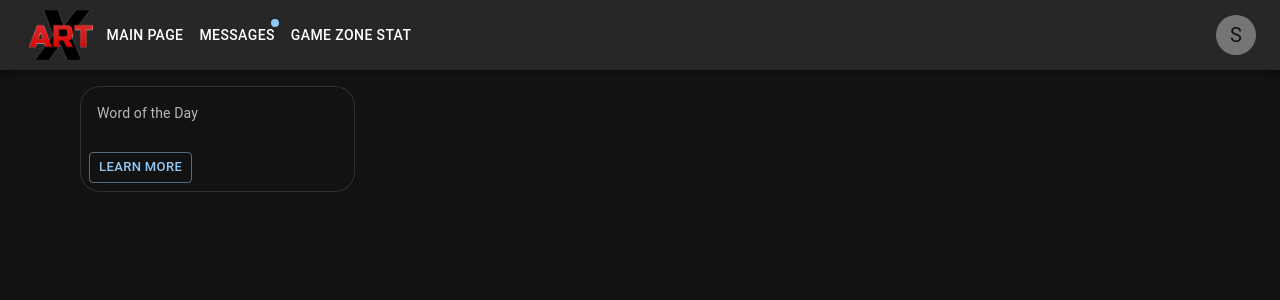
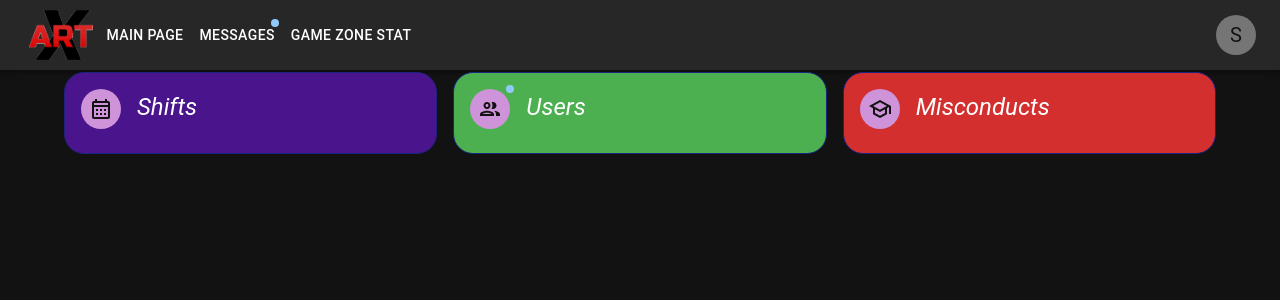
Before and after one commit to PlanSK/area-frontend, a React (Create React App) app: page / in a window 1280 px wide. Shown: the top 300 px of the page. Built offline with nearby package versions, Linux system fonts and the light colour scheme.

Commit message:
Move cards to Dashboard. Styling Dashboard.

```diff
--- a/src/App.tsx
+++ b/src/App.tsx
@@ -2,7 +2,7 @@ import React from 'react';
 import { ThemeProvider, createTheme } from '@mui/material/styles';
 import CssBaseline from '@mui/material/CssBaseline';
 import { Maintoolbar, ToolbarData } from './Maintoolbar';
-import { MainCard } from './MainCard'
+import { DashBoard } from './Dashboard';
 import { StaffDashboard, StaffDashboardPropsType } from './StaffDashboard';
 import { EmployeeDashboard, EmployeeDashboardPropsType } from './EmployeeDashboard';
 
@@ -39,7 +39,7 @@ function App() {
         profileData={data.profileData}
         messagesCount={data.messagesCount}
       />
-      <MainCard />
+      <DashBoard />
     </ThemeProvider>
   );
 }
--- /dev/null
+++ b/src/Dashboard.tsx
@@ -0,0 +1,34 @@
+import { v1 } from "uuid";
+import { Container, Grid } from "@mui/material";
+import { DashboardCard, DashboardCardPropsType } from "./DashboardCard";
+import CalendarMonthOutlinedIcon from '@mui/icons-material/CalendarMonthOutlined';
+import { purple, green, red } from "@mui/material/colors";
+import GroupOutlinedIcon from '@mui/icons-material/GroupOutlined';
+import SchoolOutlinedIcon from '@mui/icons-material/SchoolOutlined';
+
+const dashboardItems: Array<DashboardCardPropsType> = [
+    { id: v1(), icon: <CalendarMonthOutlinedIcon />, title: 'Shifts', color: purple[900], actionCount: 0 },
+    { id: v1(), icon: <GroupOutlinedIcon />, title: 'Users', color: green[500], actionCount: 1 },
+    { id: v1(), icon: <SchoolOutlinedIcon />, title: 'Misconducts', color: red[700], actionCount: 0 },
+]
+
+
+export function DashBoard() {
+    return (
+        <Container>
+            <Grid container spacing={2} direction='row' justifyContent="center">
+                {dashboardItems.map((dashboardItem) => (
+                    <Grid item xs sm md key={dashboardItem.id}>
+                        <DashboardCard
+                            id={dashboardItem.id}
+                            icon={dashboardItem.icon}
+                            title={dashboardItem.title}
+                            color={dashboardItem.color}
+                            actionCount={dashboardItem.actionCount}
+                        />
+                    </Grid>
+                ))}
+            </Grid>
+        </Container>
+    );
+}
--- /dev/null
+++ b/src/DashboardCard.tsx
@@ -0,0 +1,34 @@
+import { Card, CardContent, Typography, CardActionArea, Divider, Badge, Avatar } from '@mui/material';
+import { deepOrange, indigo, purple } from '@mui/material/colors';
+import { SvgIconComponent } from '@mui/icons-material';
+
+export type DashboardCardPropsType = {
+    id: string
+    icon: React.ReactElement<SvgIconComponent>
+    title: string
+    color: string
+    actionCount: number
+}
+
+export function DashboardCard(props: DashboardCardPropsType) {
+    return (
+        <Card sx={{
+            minWidth: 240,
+            borderRadius: 5,
+            border: 'solid 1px',
+            borderColor: indigo[900],
+            background: props.color
+        }} variant='outlined'>
+            <CardActionArea>
+                <CardContent>
+                    <Typography gutterBottom variant="h5" component="div" sx={{ fontStyle: 'italic' }}>
+                        <Badge variant='dot' color="primary" invisible={!props.actionCount} sx={{ marginRight: '1rem' }}>
+                            <Avatar sx={{ bgcolor: purple[200] }}>{props.icon}</Avatar>
+                        </Badge>
+                        {props.title}
+                    </Typography>
+                </CardContent>
+            </CardActionArea>
+        </Card>
+    );
+}
--- a/src/MainCard.tsx
+++ /dev/null
@@ -1,21 +0,0 @@
-import { Card, CardContent, Typography, CardActions, Button, Grid, Container } from '@mui/material';
-
-
-export function MainCard() {
-    return (
-        <Container>
-            <Grid container sx={{ margin: '1rem' }}>
-                <Card sx={{ minWidth: 275, borderRadius: 5 }} variant='outlined'>
-                    <CardContent>
-                        <Typography sx={{ fontSize: 14 }} color="text.secondary" gutterBottom>
-                            Word of the Day
-                        </Typography>
-                    </CardContent>
-                    <CardActions>
-                        <Button size="small" variant='outlined'>Learn More</Button>
-                    </CardActions>
-                </Card>
-            </Grid>
-        </Container>
-    );
-}
--- a/src/Maintoolbar.tsx
+++ b/src/Maintoolbar.tsx
@@ -10,7 +10,7 @@ export type ToolbarData = {
 
 export function Maintoolbar(props: ToolbarData) {
   return (
-    <AppBar position='static'>
+    <AppBar position='static' sx={{marginBottom: '2px'}}>
       <Container maxWidth='xl'>
         <Toolbar disableGutters>
           <img src="/img/artx_short.png" alt="logo" height={'50px'} style={{margin: '5px'}}/>
--- a/src/Toolbarlink.tsx
+++ b/src/Toolbarlink.tsx
@@ -61,7 +61,7 @@ export function Toolbarlink(props: {messagesCount: number}) {
           {tollbarLinks.map((linkItem) => (
             <MenuItem key={linkItem.id} href={linkItem.link}>
               <Typography textAlign="center">
-                {linkItem.title}{linkItem.count > 0 && linkItem.count}
+                {linkItem.title}
               </Typography>
             </MenuItem>
           ))}
```
